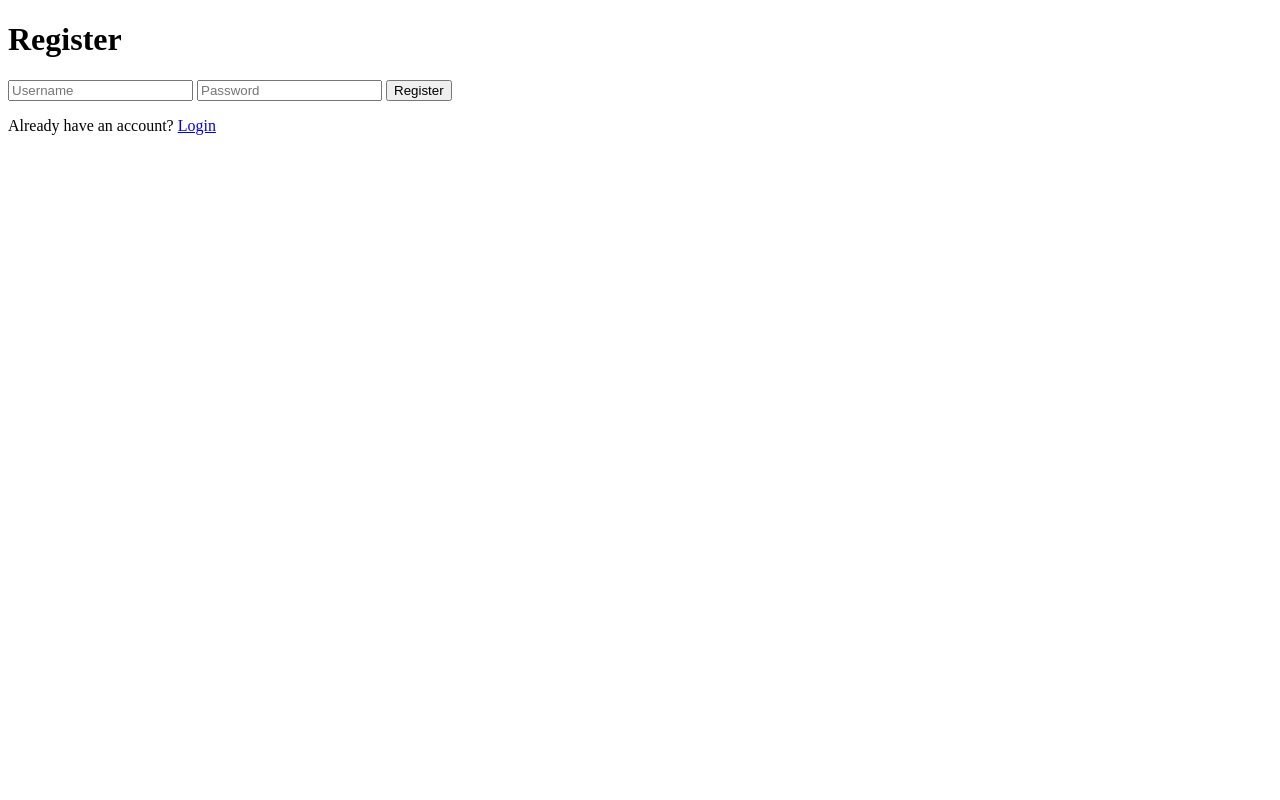
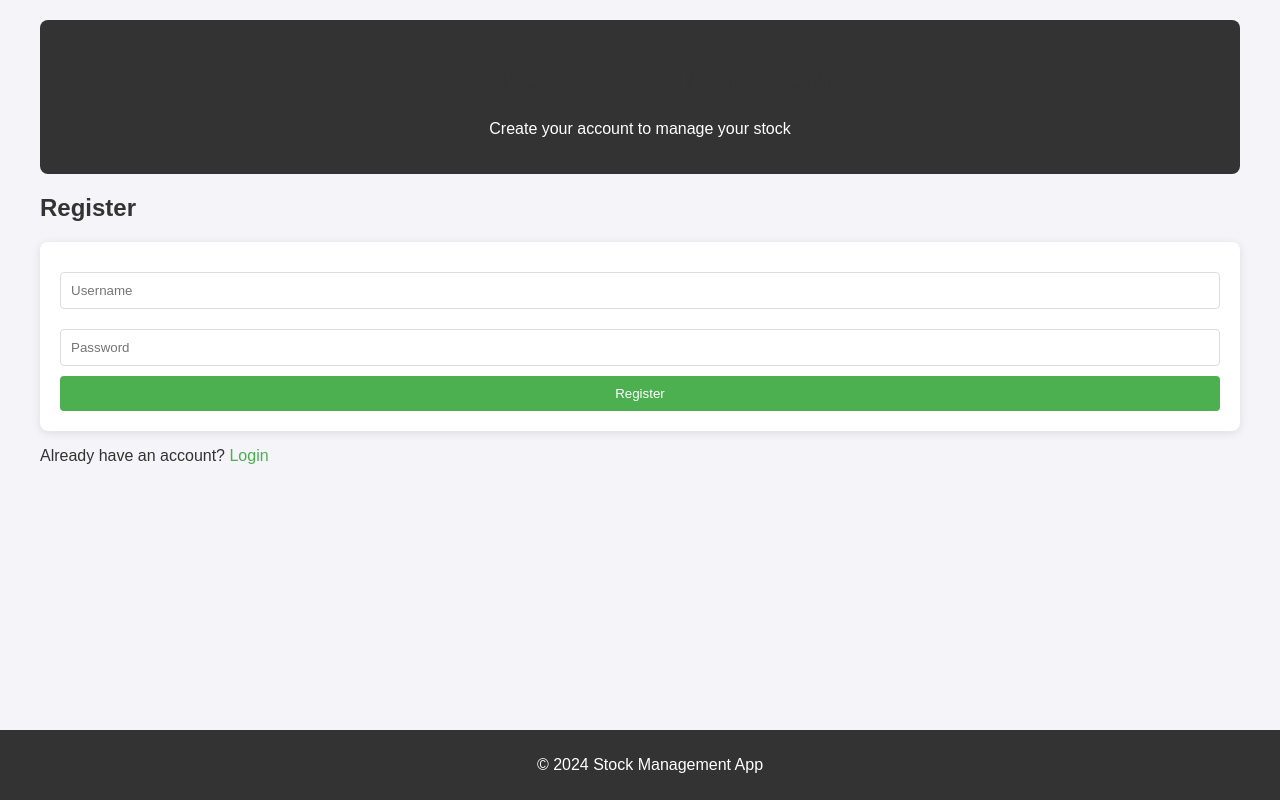
Before and after one commit to dragpn20031/stock, a Flask app: page /register in a window 1280 px wide. Run offline with Flask 3, Linux system fonts and the light colour scheme.

Commit message:
register.html

```diff
--- a/templates/register.html
+++ b/templates/register.html
@@ -1,16 +1,30 @@
 <!-- templates/register.html -->
 <!DOCTYPE html>
-<html>
+<html lang="en">
 <head>
+    <meta charset="UTF-8">
+    <meta name="viewport" content="width=device-width, initial-scale=1.0">
     <title>Register</title>
+    <link rel="stylesheet" href="{{ url_for('static', filename='style.css') }}">
 </head>
 <body>
-    <h1>Register</h1>
+    <div class="container">
+        <header>
+            <h1>Welcome to Stock Management</h1>
+            <p>Create your account to manage your stock</p>
+        </header>
+
+        <h2>Register</h2>
         <form method="POST">
             <input type="text" name="username" placeholder="Username" required>
             <input type="password" name="password" placeholder="Password" required>
             <button type="submit">Register</button>
         </form>
+
         <p>Already have an account? <a href="{{ url_for('login') }}">Login</a></p>
+    </div>
+    <div class="container-footer">
+        <p>&copy; 2024 Stock Management App</p>
+    </div>
 </body>
 </html>
```
Lines whose indentation alone changed are shown as unchanged.
